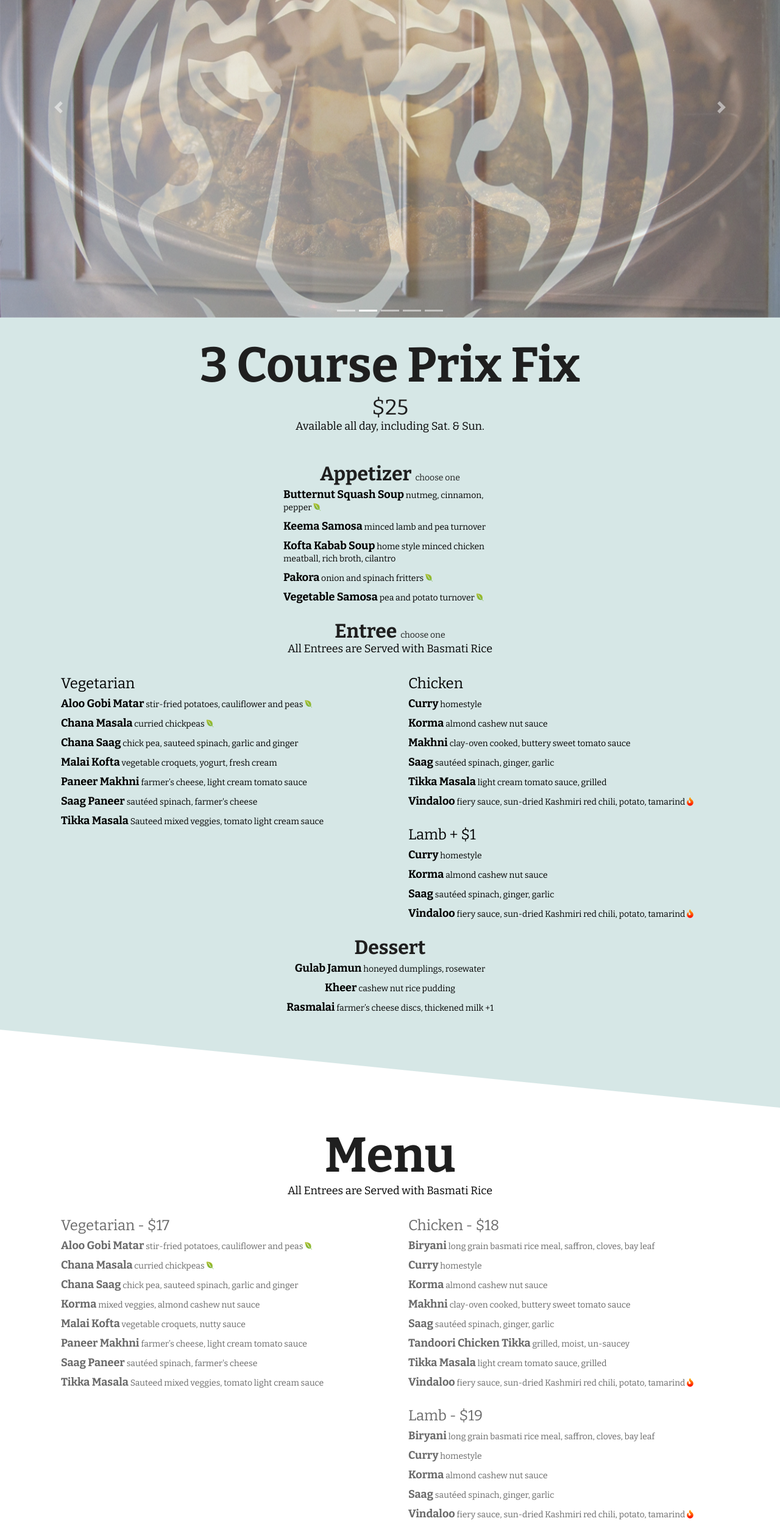
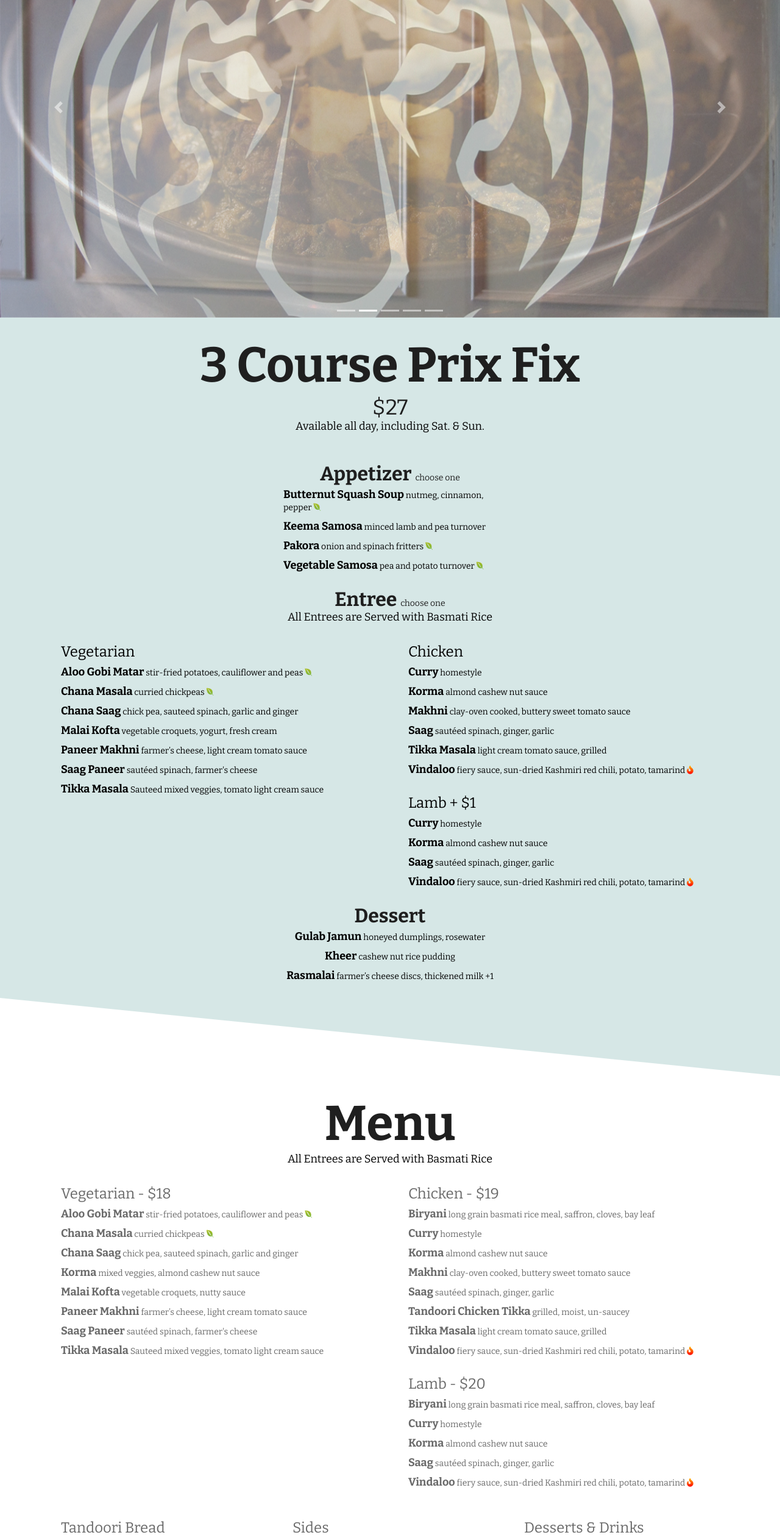
Before and after one commit to bengaltigerindianfood/website, a plain HTML site: page index.html in a window 1280 px wide. Shown: the part 240-2758 px from the top of the page at 61% size. Drawn offline with nearby package versions, Linux system fonts and the light colour scheme.

Commit message:
Menu Updates

```diff
--- a/index.html
+++ b/index.html
@@ -358,7 +358,7 @@ Order Online</a></p>
 			<div class="row">
 				<div class="col-sm-12 text-center">
 					<h1>3 Course Prix Fix</h1>
-					<h2>$25</h2>
+					<h2>$27</h2>
 					<h3>Available all day, including Sat. &amp; Sun.</h3>
 				</div>
 			</div><!-- .row -->
@@ -374,7 +374,6 @@ Order Online</a></p>
 					<ul class="mi">
 						<li><span>Butternut Squash Soup</span> nutmeg, cinnamon, pepper <i class="fab fa-envira"></i></li>
 						<li><span>Keema Samosa</span> minced lamb and pea turnover</li>
-						<li><span>Kofta Kabab Soup</span> home style minced chicken meatball, rich broth, cilantro</li>
 						<li><span>Pakora</span> onion and spinach fritters <i class="fab fa-envira"></i></li>
 						<li><span>Vegetable Samosa</span> pea and potato turnover <i class="fab fa-envira"></i></li>
 					</ul>
@@ -462,7 +461,7 @@ Order Online</a></p>
 		<div class="row">
 			<div class="col-md-6">
 				<ul>
-					<li class="msc">Vegetarian - $17
+					<li class="msc">Vegetarian - $18
 						<ul class="mi">
 							<li><span>Aloo Gobi Matar</span> stir-fried potatoes, cauliflower and peas <i class="fab fa-envira"></i></li>
 							<li><span>Chana Masala</span> curried chickpeas <i class="fab fa-envira"></i></li>
@@ -479,7 +478,7 @@ Order Online</a></p>
 			</div>
 			<div class="col-md-6">
 				<ul>
-					<li class="msc">Chicken - $18
+					<li class="msc">Chicken - $19
 						<ul class="mi">
 							<li><span>Biryani</span> long grain basmati rice meal, saffron, cloves, bay leaf</li>
 							<li><span>Curry</span> homestyle</li>
@@ -491,7 +490,7 @@ Order Online</a></p>
 							<li><span>Vindaloo</span> fiery sauce, sun-dried Kashmiri red chili, potato, tamarind <i class="fas fa-fire"></i></li>
 						</ul>
 					</li>
-					<li class="msc">Lamb - $19
+					<li class="msc">Lamb - $20
 						<ul class="mi">
 							<li><span>Biryani</span> long grain basmati rice meal, saffron, cloves, bay leaf</li>
 							<li><span>Curry</span> homestyle</li>
@@ -536,6 +535,7 @@ Order Online</a></p>
 							<li><span>Mango Chutney</span> - 4</li>
 							<li><span>Pakora</span> onion and spinach fritters - 9 <i class="fab fa-envira"></i></li>
 							<li><span>Pappadum</span> lentil wafers - 5</li>
+							<li><span>Pickle</span> - 3</li>
 							<li><span>Raita</span> cool whipped cucumber yogurt - 6</li>
 							<li><span>Vegetable Samosa</span> pea and potato turnover - 8</li>
 						</ul>
@@ -613,11 +613,11 @@ Order Online</a></p>
 					<ul>
 						<li class="msc">Vegetarian
 							<ul class="mi">
+								<li><span>Aloo Gobi Matar</span> stir-fried potatoes, cauliflower and peas <i class="fab fa-envira"></i></li>
+								<li><span>Chana Masala</span> curried chickpeas <i class="fab fa-envira"></i></li>
+								<li><span>Chana Saag</span> chick pea, sauteed spinach, garlic and ginger</li>
+								<li><span>Paneer Makhni</span> farmer’s cheese, light cream tomato sauce</li>
 								<li><span>Saag Paneer</span> sautéed spinach, farmer's cheese</li>
-								<li><span>Chana Masala</span> curried chickpeas <i class="fab fa-envira"></i></li>
-								<li><span>Paneer Makhni</span> farmer’s cheese, light cream tomato sauce</li>
-								<li><span>Chana Saag</span> chick pea, sauteed spinach, garlic and ginger</li>
-								<li><span>Aloo Gobi Matar</span> stir-fried potatoes, cauliflower and peas <i class="fab fa-envira"></i></li>
 							</ul>
 						</li>
 					</ul>
@@ -626,9 +626,10 @@ Order Online</a></p>
 					<ul>
 						<li class="msc">Chicken
 							<ul class="mi">
+								<li><span>Curry</span> homestyle</li>
+								<li><span>Korma</span> almond cashew nut sauce</li>
+								<li><span>Makhni</span> clay-oven cooked, buttery sweet tomato sauce</li>
 								<li><span>Tikka Masala</span> light cream tomato sauce, grilled</li>
-								<li><span>Korma</span> almond cashew nut sauce</li>
-								<li><span>Curry</span> homestyle</li>
 								<li><span>Vindaloo</span> fiery sauce, sun-dried Kashmiri red chili, potato, tamarind <i class="fas fa-fire"></i></li>
 							</ul>
 						</li>
@@ -654,13 +655,6 @@ Order Online</a></p>
 	    	<polygon fill="white" points="0,0 100,100 0,100"/>
 		</svg>
 	</div>
-
-
-
-
-
-
-
 
 
 
```
